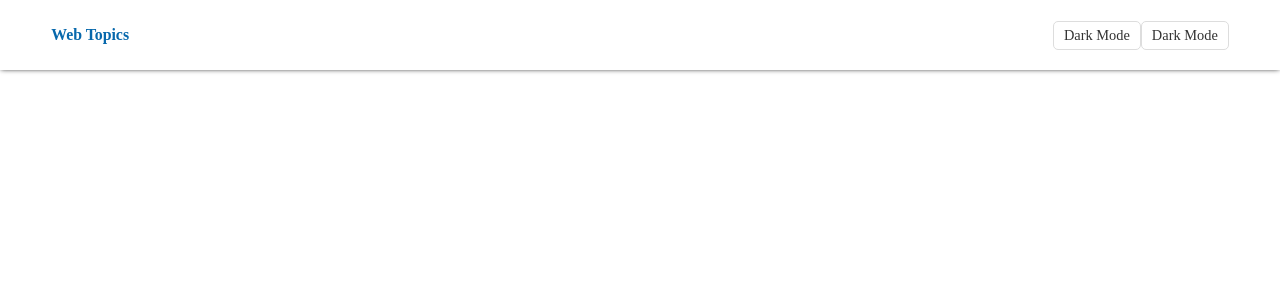
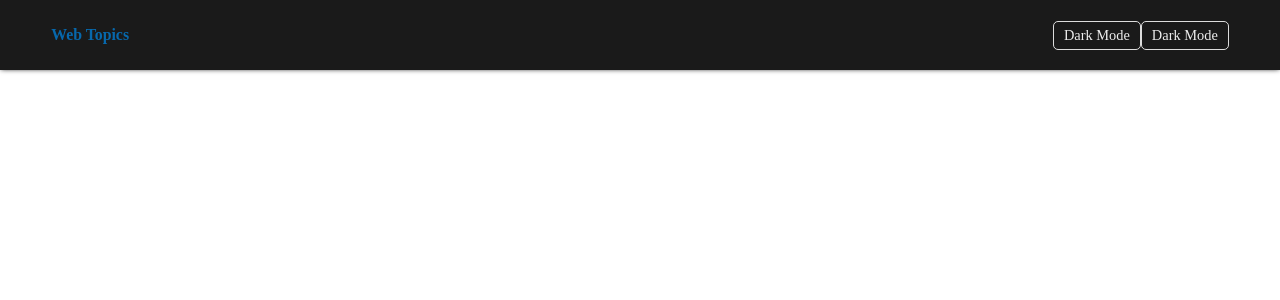
Before and after one commit to BadarSaghir/maani-react, a React (Vite) app: page / in a window 1280 px wide. Shown: the top 300 px of the page. Built offline with nearby package versions, Linux system fonts and the light colour scheme.

Commit message:
added theme provider

```diff
--- a/src/App.jsx
+++ b/src/App.jsx
@@ -1,10 +1,11 @@
 import Navbar from "./components/Navbar/Navbar";
+import style from './App.module.css'
 
  const App = () => {
   return (
-    <>
+    <div className={style.darkMode}>
       <Navbar />
-    </>
+    </div>
   );
 };
 
--- /dev/null
+++ b/src/App.module.css
@@ -0,0 +1,7 @@
+.darkMode{
+    --bg_default:#1A1A1A !important;
+    --bg_body:#282828 !important;
+    --lines-color:#000000 !important;
+    --body-text:#EDEDED !important;
+    --heart-color:#DC143C !important;
+  }
--- a/src/components/IconButton/IconButton.jsx
+++ b/src/components/IconButton/IconButton.jsx
@@ -1,15 +1,12 @@
 import style from "./IconButtton.module.css"
+
 export const IconButton = ()=>{
   return  <button
     type="button"
-    id={`${style.darkModeButton} `}
-    className={`${style.modesButtons} `}
+
+    className={`${style.modesButtons} ${style.darkModeButton}`}
   >
-    <ion-icon
-      id={`${style["moon"]} `}
-      className={`heart ${style["moon"]} ${style["mode-icon"]}`}
-      name="moon-outline"
-    ></ion-icon>{" "}
+
     Dark Mode
   </button>
 }
--- a/src/components/IconButton/IconButtton.module.css
+++ b/src/components/IconButton/IconButtton.module.css
@@ -9,7 +9,7 @@
     color: var(--body-text);
 }
 
-#darkModeButton:hover {
+.darkModeButton:hover {
     background-color: var(--body-text);
     color: var(--bg_default);
     border: 1px solid var(--lines-color);
--- /dev/null
+++ b/src/constant/theme.js
@@ -0,0 +1,5 @@
+//create theme enum with dark and light
+export const theme = {
+    dark: "dark",
+    light: "light",
+}
--- /dev/null
+++ b/src/contexts/themeContext.jsx
@@ -0,0 +1,22 @@
+import { createContext } from "react";
+import { theme } from "../constant/theme";
+import PropTypes from "prop-types";
+
+export const ThemeContext = createContext(theme.light);
+
+/**
+ *
+ * @param {import("react").PropsWithChildren} {children}
+ *
+ */
+export function ThemeContextProvider({ children }) {
+  return (
+    <ThemeContext.Provider value={theme.light}>
+      {children}
+    </ThemeContext.Provider>
+  );
+}
+ThemeContextProvider.propTypes = {
+  children: PropTypes.node.isRequired,
+};
+export default ThemeContext;
--- a/src/index.css
+++ b/src/index.css
@@ -22,13 +22,6 @@
   --details-page-card-add-to-favourites:white;
 }
 
-.dark-mode{
-  --bg_default:#1A1A1A !important;
-  --bg_body:#282828 !important;
-  --lines-color:#000000 !important;
-  --body-text:#EDEDED !important;
-  --heart-color:#DC143C !important;
-}
 
 
 
```
